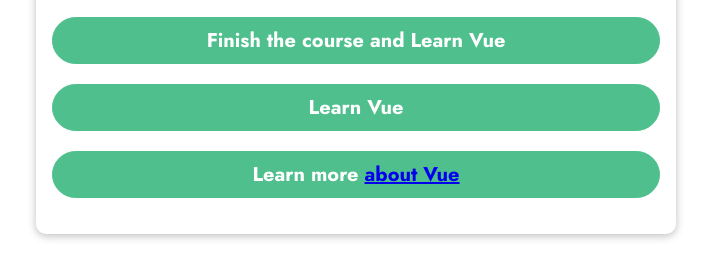
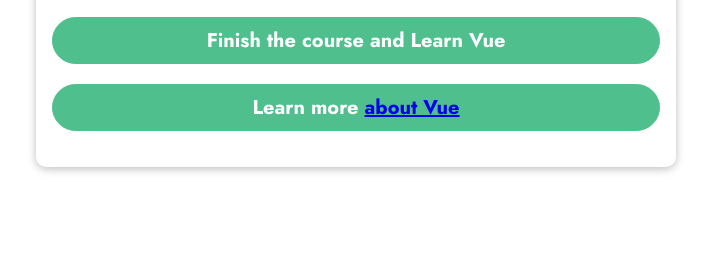
Before and after one commit to andreevskaivana/Interpolation-and-Data-Property, a plain HTML site: page index.html in a window 1280 px wide. Shown: the part 286-564 px from the top of the page, without its empty margins (284-995 px from the left). Drawn offline with nearby package versions, Linux system fonts and the light colour scheme.

Commit message:
This keyword

```diff
--- a/app.js
+++ b/app.js
@@ -4,7 +4,8 @@
 app=Vue.createApp({
     data(){
         return{
-            courseGoal:'Finish the course and Learn Vue',
+            courseGoalA:'Finish the course and Learn Vue',
+            courseGoalB:'Master Vue and build amazing apps',
             vueLink:'https://vuejs.org/' //we want to bimd this link in html
         };
     },
@@ -12,8 +13,8 @@ app=Vue.createApp({
         outputGoal(){
             const randomNumber=Math.random();
             if(randomNumber<0.5){
-            return 'Learn Vue'}
-            else {return 'Master Vue'};
+            return this.courseGoalA;}
+            else {return this.courseGoalB};
         }
     }
 });
@@ -37,3 +38,6 @@ app.mount('#user-goal')
 //everything inside methods needs to be a function so it could be called
 
 //methods:functions defined in a on object
+
+
+//all the data is merged and stored in a global instance-THIS
--- a/index.html
+++ b/index.html
@@ -18,7 +18,6 @@
     </header>
     <section id="user-goal">
       <h2>My Course Goal</h2>
-      <p>{{ courseGoal }}</p>
       <p>{{ outputGoal() }} </p>
       <p>Learn more <a v-bind:href="vueLink">about Vue</a></p>
     </section>
```
